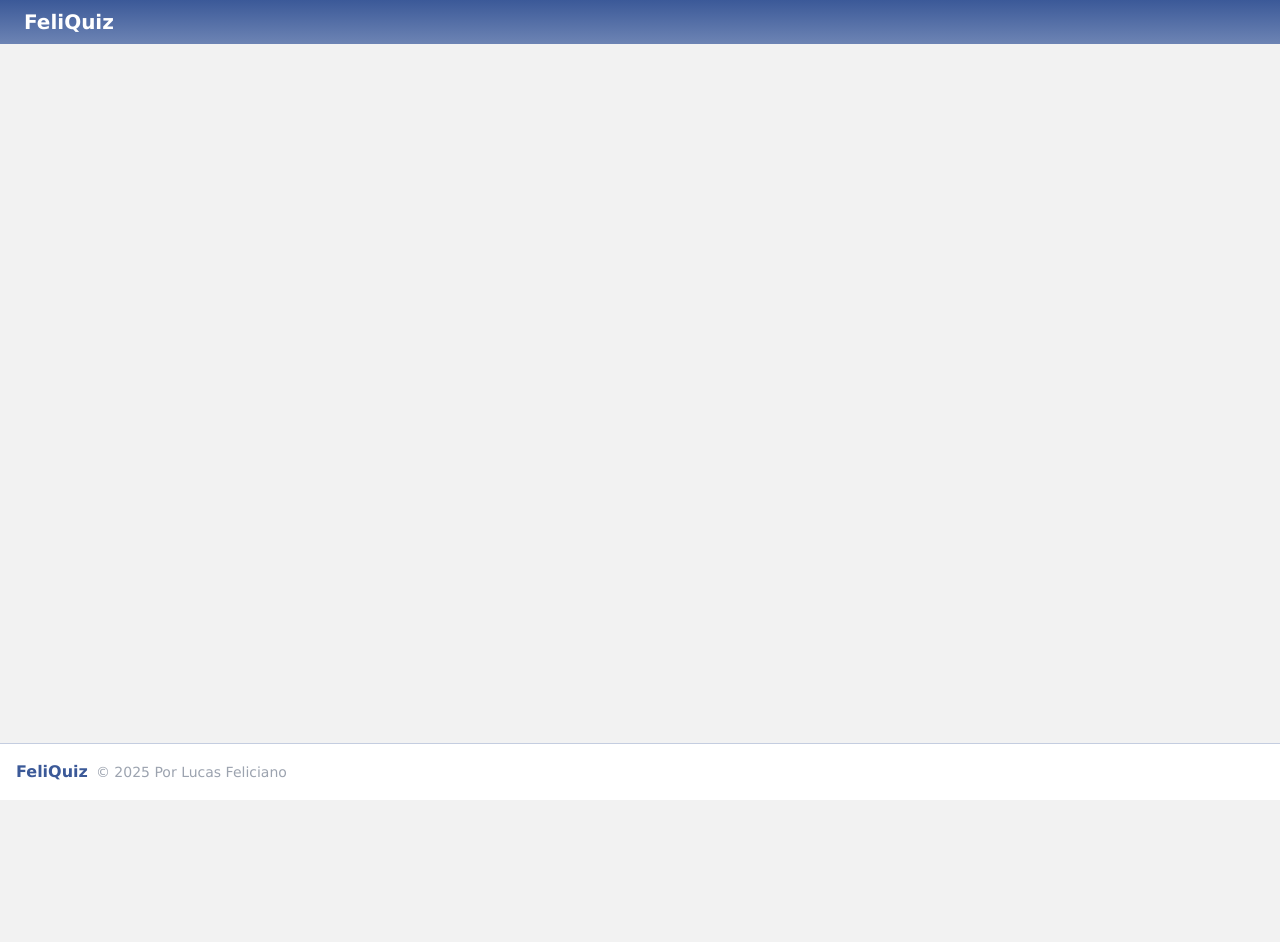
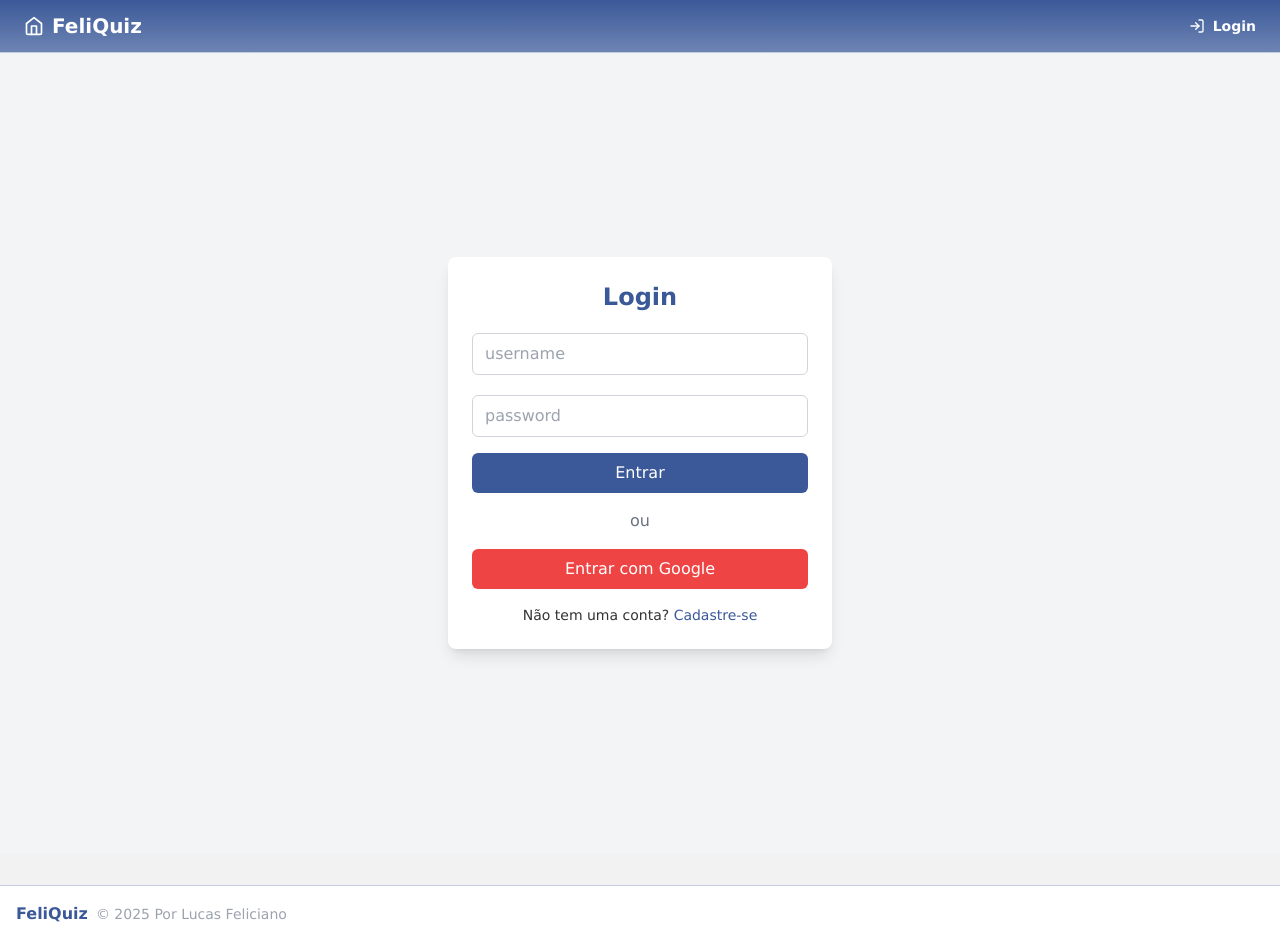
Before and after one commit to Felici4no/Return-me, a React (Vite) app: page /login in a window 1280 px wide. Before the commit the page ends 800 px from the top, so only its background shows below. Built offline with nearby package versions, Linux system fonts and the light colour scheme.

Commit message:
add login

```diff
--- a/src/App.tsx
+++ b/src/App.tsx
@@ -5,6 +5,8 @@ import Footer from './components/Footer';
 import Home from './pages/Home';
 import Quiz from './pages/Quiz';
 import Results from './pages/Results';
+import Login from './pages/Login';
+
 
 function App() {
   return (
@@ -16,6 +18,7 @@ function App() {
             <Route path="/" element={<Home />} />
             <Route path="/quiz/:quizId" element={<Quiz />} />
             <Route path="/results/:quizId" element={<Results />} />
+            <Route path="/login" element={<Login />} /> {/* ← Adicione esta linha */}
           </Routes>
         </main>
         <Footer />
--- a/src/components/Header.tsx
+++ b/src/components/Header.tsx
@@ -1,19 +1,30 @@
 import React from 'react';
 import { Link } from 'react-router-dom';
-import { Home } from 'lucide-react';
+import { Home, LogIn } from 'lucide-react';
 
 const Header: React.FC = () => {
   return (
-    <header className="fb-header">
+    <header className="fb-header border-b border-facebook-border py-3 bg-white shadow-sm">
       <div className="container mx-auto flex items-center justify-between px-4">
-        <div className="flex items-center">
+        <div className="flex items-center gap-2">
           <Link to="/" className="flex items-center">
-            <span className="text-xl font-bold mr-2">FeliQuiz</span>
+            <Home size={20} className="mr-2" />
+            <span className="text-xl font-bold">FeliQuiz</span>
+          </Link>
+        </div>
+
+        <div>
+          <Link
+            to="/login"
+            className="flex items-center gap-2 text-sm font-semibold"
+          >
+            <LogIn size={16} />
+            Login
           </Link>
         </div>
       </div>
     </header>
   );
-}
+};
 
 export default Header;
--- /dev/null
+++ b/src/pages/Login.tsx
@@ -0,0 +1,83 @@
+import React, { useState } from 'react';
+import { useNavigate } from 'react-router-dom';
+
+const Login: React.FC = () => {
+  const [username, setUsername] = useState('');
+  const [password, setPassword] = useState('');
+  const [error, setError] = useState('');
+  const navigate = useNavigate();
+
+  const handleLogin = (e: React.FormEvent) => {
+    e.preventDefault();
+
+    // Simulação de login com nome de usuário
+    if (username === 'felipe' && password === '123456') {
+      localStorage.setItem('token', 'simulado-token-usuario');
+      navigate('/');
+    } else {
+      setError('Nome de usuário ou senha inválidos.');
+    }
+  };
+
+  const handleGoogleLogin = () => {
+    // Simulação de login Google
+    localStorage.setItem('token', 'simulado-token-google');
+    navigate('/');
+  };
+
+  return (
+    <div className="flex items-center justify-center h-screen bg-gray-100 px-4">
+      <div className="bg-white shadow-lg rounded-lg p-6 w-full max-w-sm">
+        <h2 className="text-2xl font-bold text-facebook-blue mb-4 text-center">Login</h2>
+
+        {error && <p className="text-red-500 text-sm mb-4">{error}</p>}
+
+        <form onSubmit={handleLogin} className="space-y-4">
+          <div>
+            <input
+            placeholder='username'
+              type="text"
+              className="w-full border border-gray-300 rounded-md px-3 py-2 mt-1"
+              value={username}
+              onChange={(e) => setUsername(e.target.value)}
+              required
+            />
+          </div>
+
+          <div>
+            <input
+            placeholder='password'
+              type="password"
+              className="w-full border border-gray-300 rounded-md px-3 py-2 mt-1"
+              value={password}
+              onChange={(e) => setPassword(e.target.value)}
+              required
+            />
+          </div>
+
+          <button
+            type="submit"
+            className="w-full bg-facebook-blue text-white py-2 px-4 rounded-md hover:bg-facebook-blue-dark transition"
+          >
+            Entrar
+          </button>
+        </form>
+
+        <div className="my-4 text-center text-gray-500">ou</div>
+
+        <button
+          onClick={handleGoogleLogin}
+          className="w-full bg-red-500 text-white py-2 px-4 rounded-md hover:bg-red-600 transition"
+        >
+          Entrar com Google
+        </button>
+
+        <p className="mt-4 text-sm text-center">
+          Não tem uma conta? <a href="/register" className="text-facebook-blue hover:underline">Cadastre-se</a>
+        </p>
+      </div>
+    </div>
+  );
+};
+
+export default Login;
```
